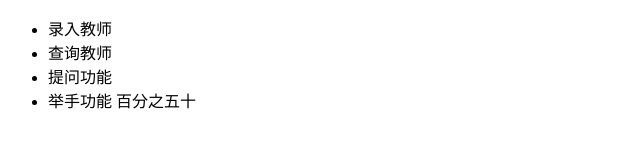
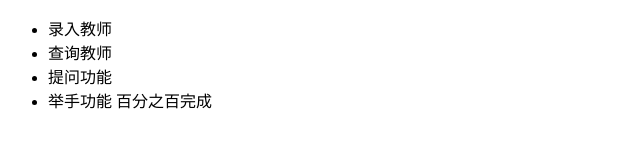
Before and after one commit to Liyangbo01/teacher, a plain HTML site: page index.html in a window 1280 px wide. Shown: the full height of the page, 0-640 px from the left. Drawn offline with Linux system fonts and the light colour scheme.

Commit message:
完成了举手功能的开发

```diff
--- a/index.html
+++ b/index.html
@@ -9,7 +9,7 @@
         <li>录入教师</li>
         <li>查询教师</li>
         <li>提问功能</li>
-        <li>举手功能 百分之五十</li>
+        <li>举手功能 百分之百完成</li>
 
     </ul>
 </body>
```
